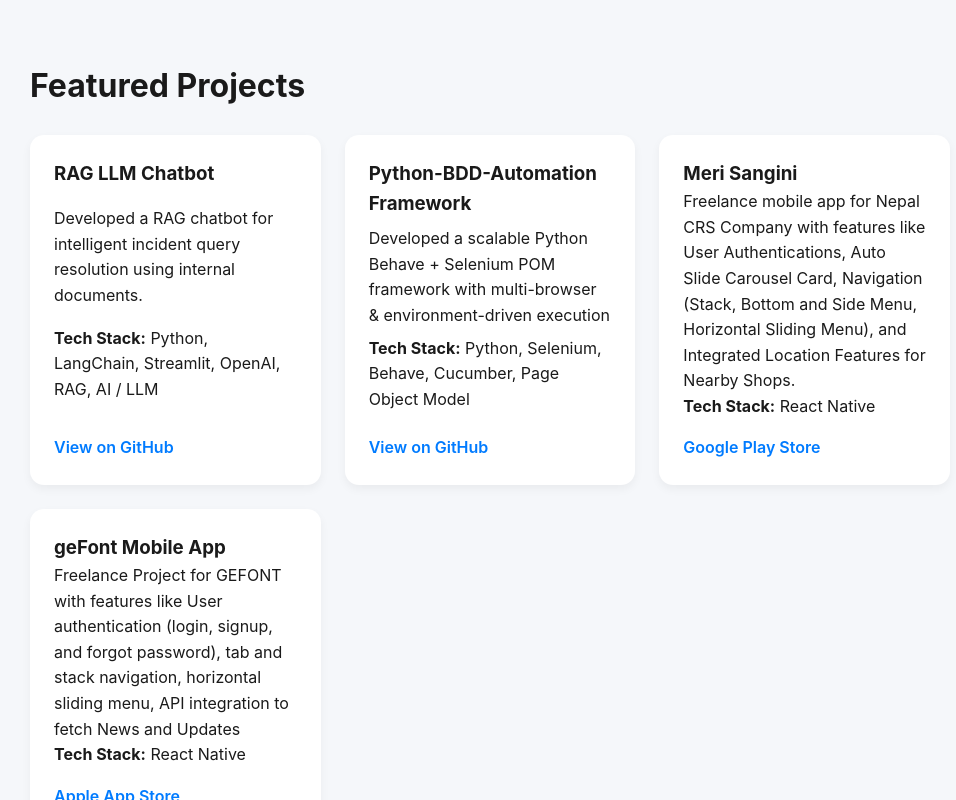
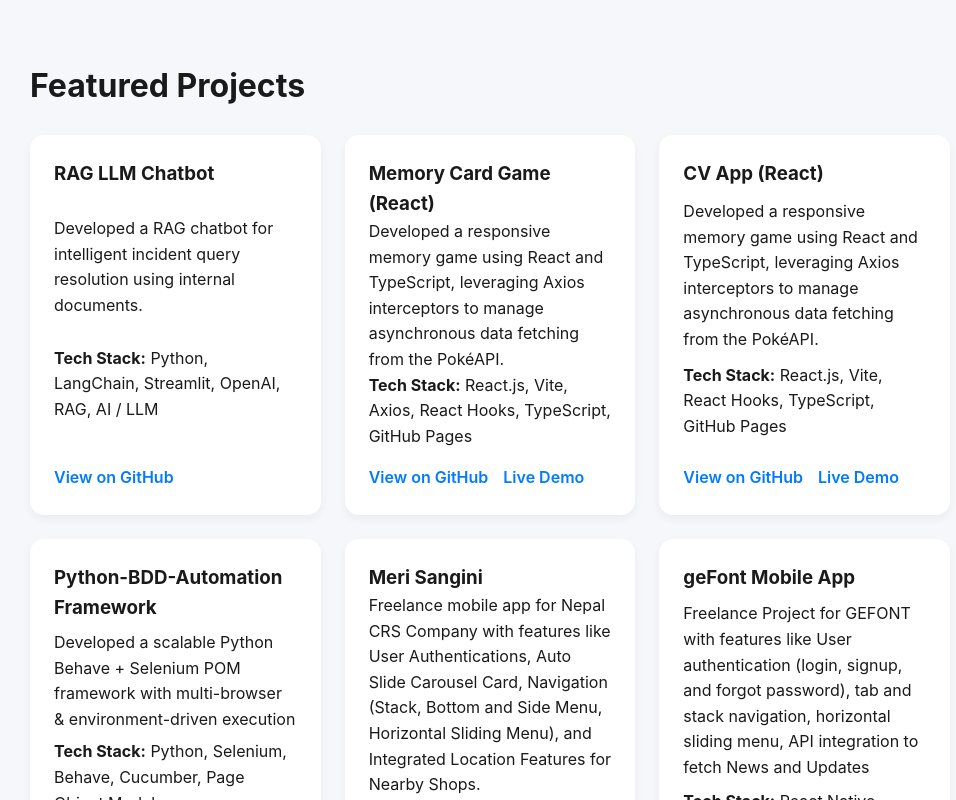
Before and after one commit to samirbhusal/personal-website, a React (Vite) app: page / in a window 1280 px wide. Shown: the part 820-1620 px from the top of the page, without its empty margins (150-1106 px from the left). Built offline with nearby package versions, Linux system fonts and the light colour scheme.

Commit message:
refactor(data): added new project data and updated cv

```diff
--- a/src/components/Projects.jsx
+++ b/src/components/Projects.jsx
@@ -25,6 +25,16 @@ export default function Projects() {
                   {proj.linkName ? proj.linkName : "View on GitHub"}
                 </a>
               )}
+              {proj.demo && (
+                <a
+                  href={proj.demo}
+                  target="_blank"
+                  rel="noopener noreferrer"
+                  className="project-link"
+                >
+                  Live Demo
+                </a>
+              )}
             </div>
           </div>
         ))}
--- a/src/data/projectData.js
+++ b/src/data/projectData.js
@@ -6,6 +6,31 @@ export const projectsData = [
     tags: ["Python", "LangChain", "Streamlit", "OpenAI", "RAG", "AI / LLM"],
     github: "https://github.com/samirbhusal/ask-the-doc-app",
     demo: "", // leave empty if no demo
+    linkName: "View on GitHub",
+  },
+  {
+    title: "Memory Card Game (React)",
+    description:
+      "Developed a responsive memory game using React and TypeScript, leveraging Axios interceptors to manage asynchronous data fetching from the PokéAPI.",
+    tags: [
+      "React.js",
+      "Vite",
+      "Axios",
+      "React Hooks",
+      "TypeScript",
+      "GitHub Pages",
+    ],
+    github: "https://github.com/samirbhusal/card-game",
+    demo: "https://samirbhusal.github.io/card-game/",
+    linkName: "View on GitHub",
+  },
+  {
+    title: "CV App (React)",
+    description:
+      "Developed a responsive memory game using React and TypeScript, leveraging Axios interceptors to manage asynchronous data fetching from the PokéAPI.",
+    tags: ["React.js", "Vite", "React Hooks", "TypeScript", "GitHub Pages"],
+    github: "https://github.com/samirbhusal/cv-app",
+    demo: "https://samirbhusal.github.io/cv-app/",
     linkName: "View on GitHub",
   },
   {
```
Also changed, not shown: 1 other file (tests, documents, lock files or other folders).
